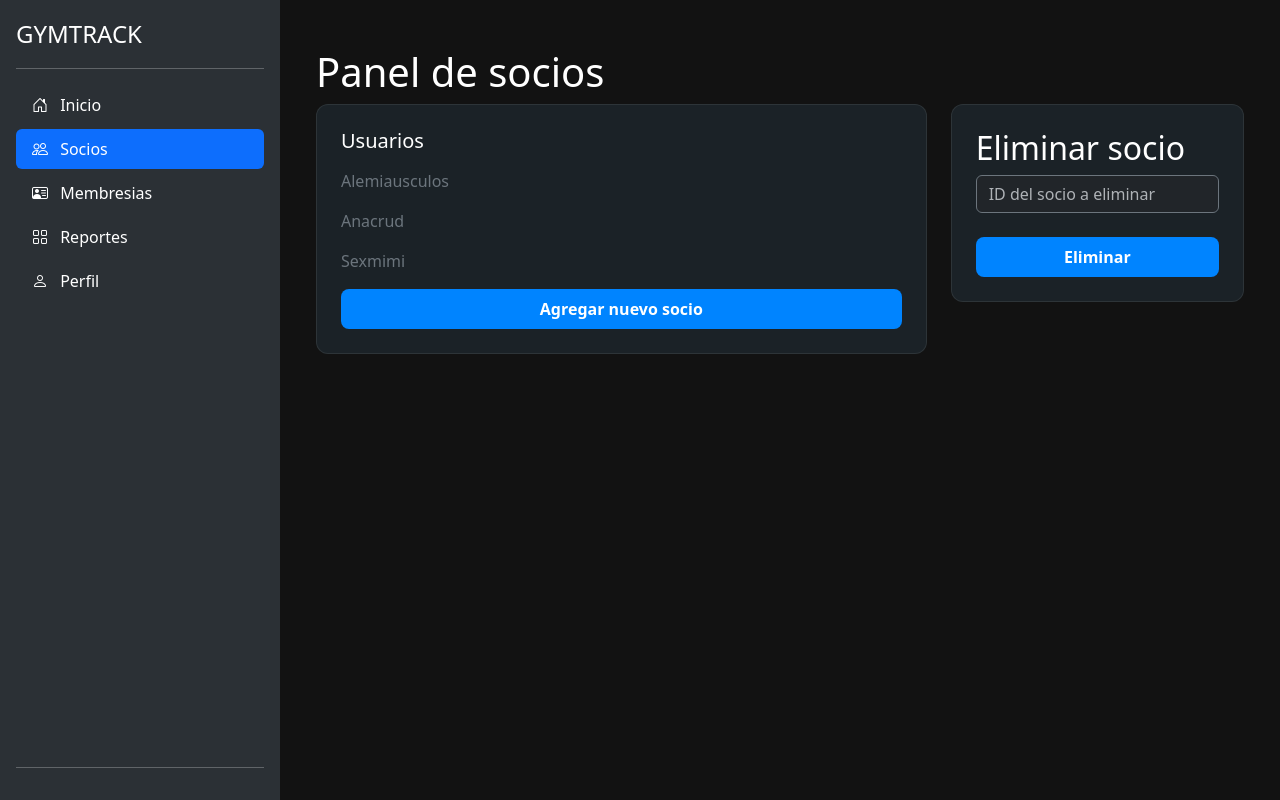
After one commit to Chris180908/Gym-Track, a Java web app: page /socios.jsp in a window 1280 px wide. The commit adds this page. Run offline with Spring Boot 4, a stand-in JSP engine, Linux system fonts and the light colour scheme.

Commit message:
Estructuracion de los jsp

```diff
--- a/src/main/resources/estilos.css
+++ b/src/main/webapp/estilos.css
@@ -1,21 +1,15 @@
-/* Fondo oscuro general */
+
 body {
     background-color: #121212;
     color: #ffffff;
 }
 
-/* Ancho máximo del formulario como en el template oficial */
 .form-signin {
     max-width: 330px;
     padding: 1rem;
 }
 
-/* Color púrpura característico del logo de Bootstrap */
-.text-purple {
-    color: #7928ca;
-}
 
-/* Agrupación de inputs pegados (Top & Bottom borders) */
 .form-signin-inputs .form-floating:first-child .form-control {
     border-bottom-right-radius: 0;
     border-bottom-left-radius: 0;
@@ -27,7 +21,6 @@ body {
     margin-top: -1px;
 }
 
-/* Estilos de los inputs con toque translúcido */
 .form-control {
     background-color: rgba(255, 255, 255, 0.03);
     border: 1px solid rgba(255, 255, 255, 0.2);
@@ -43,7 +36,6 @@ body {
     color: #fff;
 }
 
-/* Ajuste del checkbox y botón */
 .form-check-input {
     background-color: transparent;
     border-color: rgba(255, 255, 255, 0.3);
@@ -68,3 +60,12 @@ body {
 .btn-login:active {
     transform: scale(0.98);
 }
+
+.cuadro-panel {
+    background: rgba(30, 38, 44, 0.85);
+    backdrop-filter: blur(12px);
+    -webkit-backdrop-filter: blur(12px);
+    border: 1px solid rgba(255, 255, 255, 0.08);
+    border-radius: 12px;
+    padding: 1.5rem;
+}
--- /dev/null
+++ b/src/main/webapp/navbar.jsp
@@ -0,0 +1,41 @@
+<%@ page contentType="text/html; charset=UTF-8" pageEncoding="UTF-8" %>
+<%
+
+    String paginaActual = request.getServletPath();
+    if (paginaActual == null) paginaActual = "";
+%>
+
+<div class="d-flex flex-column flex-shrink-0 p-3 bg-body-tertiary" style="width: 280px; height: 100vh;">
+    <a href="inicio.jsp" class="d-flex align-items-center mb-3 mb-md-0 me-md-auto link-body-emphasis text-decoration-none">
+        <span class="fs-4">GYMTRACK</span>
+    </a>
+    <hr>
+    <ul class="nav nav-pills flex-column mb-auto">
+        <li class="nav-item mb-1">
+            <a href="inicio.jsp" class="nav-link <%= paginaActual.endsWith("inicio.jsp") ? "active" : "link-body-emphasis" %>">
+                <i class="bi bi-house-door me-2"></i> Inicio
+            </a>
+        </li>
+        <li class="nav-item mb-1">
+            <a href="socios.jsp" class="nav-link <%= paginaActual.endsWith("socios.jsp") ? "active" : "link-body-emphasis" %>">
+                <i class="bi bi-people me-2"></i> Socios
+            </a>
+        </li>
+        <li class="nav-item mb-1">
+            <a href="membresias.jsp" class="nav-link <%= paginaActual.endsWith("membresias.jsp") ? "active" : "link-body-emphasis" %>">
+                <i class="bi bi-person-vcard me-2"></i> Membresias
+            </a>
+        </li>
+        <li class="nav-item mb-1">
+            <a href="reportes.jsp" class="nav-link <%= paginaActual.endsWith("reportes.jsp") ? "active" : "link-body-emphasis" %>">
+                <i class="bi bi-grid me-2"></i> Reportes
+            </a>
+        </li>
+        <li class="nav-item">
+            <a href="perfil.jsp" class="nav-link <%= paginaActual.endsWith("perfil.jsp") ? "active" : "link-body-emphasis" %>">
+                <i class="bi bi-person me-2"></i> Perfil
+            </a>
+        </li>
+    </ul>
+    <hr>
+</div>
--- /dev/null
+++ b/src/main/webapp/socios.jsp
@@ -0,0 +1,51 @@
+<%@ page contentType="text/html; charset=UTF-8" pageEncoding="UTF-8" %>
+<!doctype html>
+<html lang="es" data-bs-theme="dark">
+<head>
+    <meta charset="UTF-8">
+    <meta name="viewport" content="width=device-width, initial-scale=1.0">
+    <title>Gymtrack</title>
+
+    <!-- Bootstrap 5 CSS CDN -->
+    <link href="https://cdn.jsdelivr.net/npm/bootstrap@5.3.3/dist/css/bootstrap.min.css" rel="stylesheet">
+    <link href="https://cdn.jsdelivr.net/npm/bootstrap-icons@1.11.3/font/bootstrap-icons.min.css" rel="stylesheet">
+    <link href="estilos.css" rel="stylesheet">
+</head>
+<body>
+    <div class="d-flex">
+
+        <jsp:include page="navbar.jsp" />
+
+        <div class="contenido w-100 p-4">
+             <div class="container-fluid py-4">
+                <h1>Panel de socios</h1>
+
+                <div class="row g-4">
+                    <div class="col-12 col-xl-8">
+                         <div class="cuadro-panel h-100">
+                            <h2 class="h5 fw-normal mb-3">Usuarios</h2>
+                            <p class="text-secondary">Alemiausculos</p>
+                            <p class="text-secondary">Anacrud</p>
+                            <p class="text-secondary">Sexmimi</p>
+                            <button class="btn btn-primary w-100 py-2 btn-login fw-semibold"> Agregar nuevo socio </button>
+                        </div>
+                    </div>
+
+                    <div class="col-12 col-xl-4">
+                        <div class="cuadro-panel">
+                            <h2 clas="h5 fw-normal mb-3">Eliminar socio</h2>
+                            <input type="text" class="form-control bg-dark text-white border-secondary" placeholder="ID del socio a eliminar">
+                            <br>
+                            <button class="btn btn-primary w-100 py-2 btn-login fw-semibold"> Eliminar </button>
+                        </div>
+                    </div>
+                </div>
+             </div>
+        </div>
+
+    </div>
+
+    <!-- Bootstrap 5 JS Bundle CDN -->
+    <script src="https://cdn.jsdelivr.net/npm/bootstrap@5.3.3/dist/js/bootstrap.bundle.min.js"></script>
+</body>
+</html>
```
Also changed, not shown: src/main/webapp/index.jsp (+4 -3 lines), src/main/webapp/inicio.jsp (added, +58 -0 lines), src/main/webapp/login.jsp (added, +49 -0 lines), src/main/webapp/membresias.jsp (added, +108 -0 lines), src/main/webapp/modulitoR.jsp (deleted, +0 -60 lines), src/main/webapp/reportes.jsp (added, +19 -0 lines), src/main/webapp/navbar-in.jsp (added).
